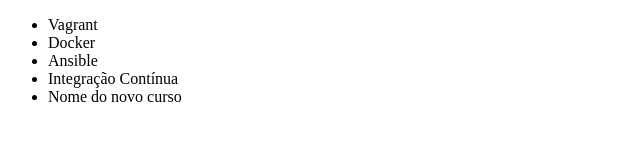
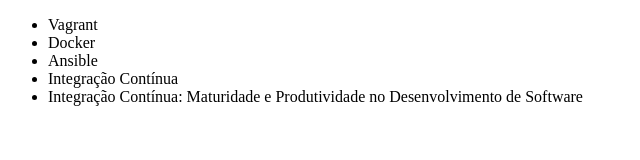
Before and after one commit to alissoncavalcanti/alura-git, a plain HTML site: page index.html in a window 1280 px wide. Shown: the whole page, without its empty margins (0-640 px from the left). Drawn offline with Linux system fonts and the light colour scheme.

Commit message:
Renomeando curso de Integração Contínua

```diff
--- a/index.html
+++ b/index.html
@@ -11,7 +11,7 @@
         <li>Docker</li>
         <li>Ansible</li>
         <li>Integração Contínua</li>
-        <li>Nome do novo curso</li>
+        <li>Integração Contínua: Maturidade e Produtividade no Desenvolvimento de Software</li>
     </ul>
 </body>
 </html>
```
